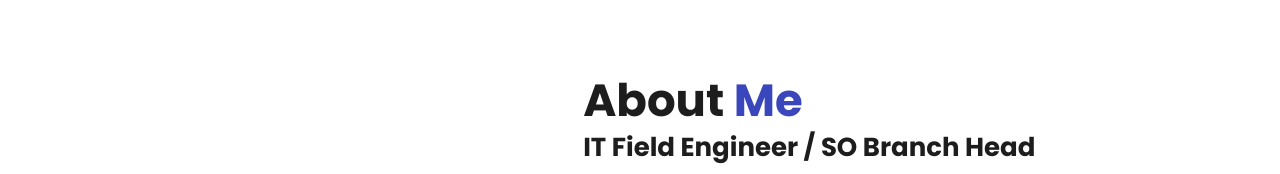
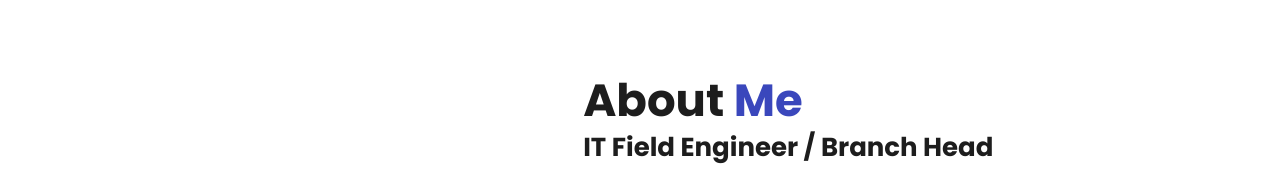
Before and after one commit to arnelnrose/myportfolio, a plain HTML site: page index.html in a window 1280 px wide. Shown: the part 880-1054 px from the top of the page. Drawn offline with nearby package versions, Linux system fonts and the light colour scheme.

Commit message:
Update index.html

```diff
--- a/index.html
+++ b/index.html
@@ -69,7 +69,7 @@
 
     <div class="about-content">
       <h2 class="heading">About <span>Me</span></h2>
-      <h3>IT Field Engineer / SO Branch Head</h3>
+      <h3>IT Field Engineer / Branch Head</h3>
       <p>
         <b>></b>Supervising new IT Field Engineers with all technical issues.<br />
         <b>></b>Conducting site visits, running field operations, monitoring schedules.<br />
```
